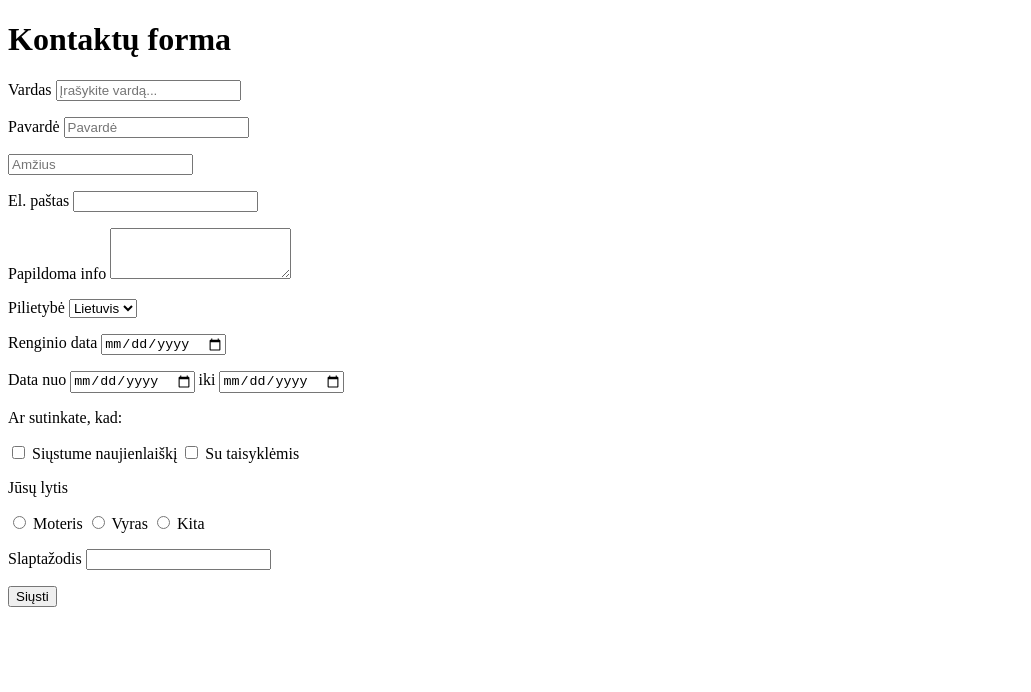
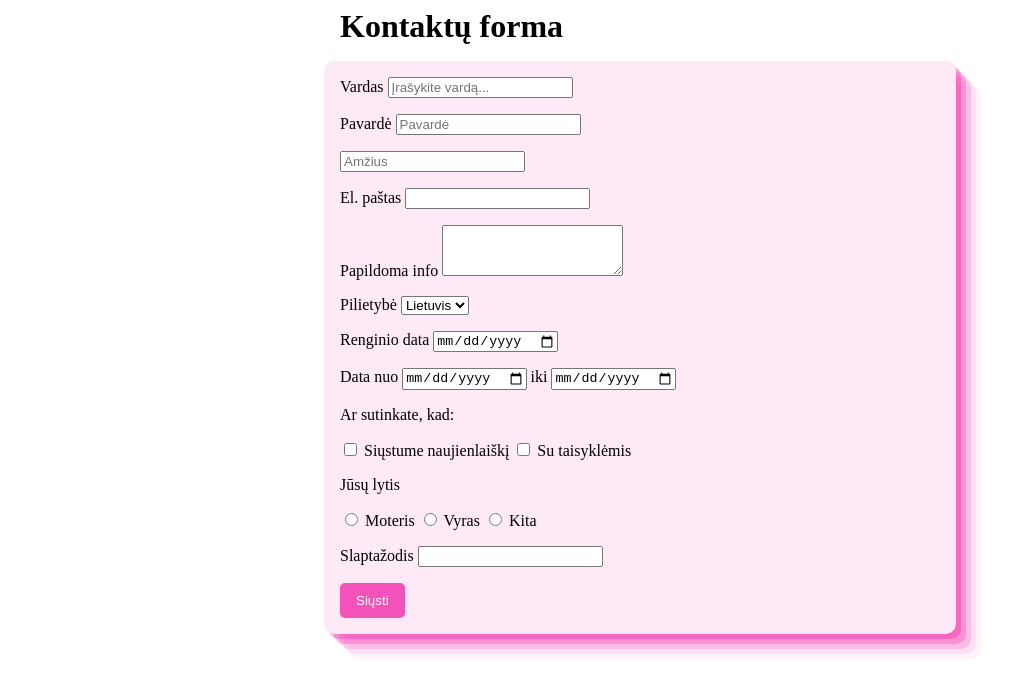
Before and after one commit to rokasandreikenas/WP6, a plain HTML site: page 3_paskaita_formos/index.html in a window 1280 px wide. Shown: the whole page, without its empty margins (0-1031 px from the left). Drawn offline with Linux system fonts and the light colour scheme.

Commit message:
Add styles

```diff
--- a/3_paskaita_formos/index.html
+++ b/3_paskaita_formos/index.html
@@ -4,14 +4,51 @@
     <title>Formos</title>
 
     <style>
+      .contact-title {
+        width: 600px;
+        margin: 0 auto;
+        margin-bottom: 16px;
+        /* margin: 0 auto 0 auto */
+        /* padding: 10px 15px 20px 30px; */
+        /* tas pats kas  */
+        /* padding-top: 10px;
+           padding-right: 15px;
+           padding-bottom: 20px;
+           padding-left: 30px; */
+      }
+
+      .contact-form {
+        width: 600px;
+        margin: 0 auto;
+        background-color: rgba(240, 46, 170, 0.1);
+        padding: 16px;
+        border-radius: 10px;
+        box-shadow: rgba(240, 46, 170, 0.4) 5px 5px,
+          rgba(240, 46, 170, 0.3) 10px 10px, rgba(240, 46, 170, 0.2) 15px 15px,
+          rgba(240, 46, 170, 0.1) 20px 20px, rgba(240, 46, 170, 0.05) 25px 25px;
+      }
+
       .form-item {
         margin-bottom: 16px;
+      }
+
+      .submit-button {
+        background-color: rgba(240, 46, 170, 0.8);
+        color: white;
+        border: none;
+        padding: 10px 16px;
+        cursor: pointer;
+        border-radius: 5px;
+      }
+
+      .submit-button:hover {
+        background-color: rgb(240, 46, 170);
       }
     </style>
   </head>
   <body>
-    <h1>Kontaktų forma</h1>
-    <form>
+    <h1 class="contact-title">Kontaktų forma</h1>
+    <form class="contact-form">
       <div class="form-item">
         <label for="name">Vardas</label>
         <input
@@ -92,7 +129,7 @@
       </div>
 
       <!-- <input type="submit" value="Siųsti" /> -->
-      <button type="submit">Siųsti</button>
+      <button type="submit" class="submit-button">Siųsti</button>
     </form>
   </body>
 </html>
```
